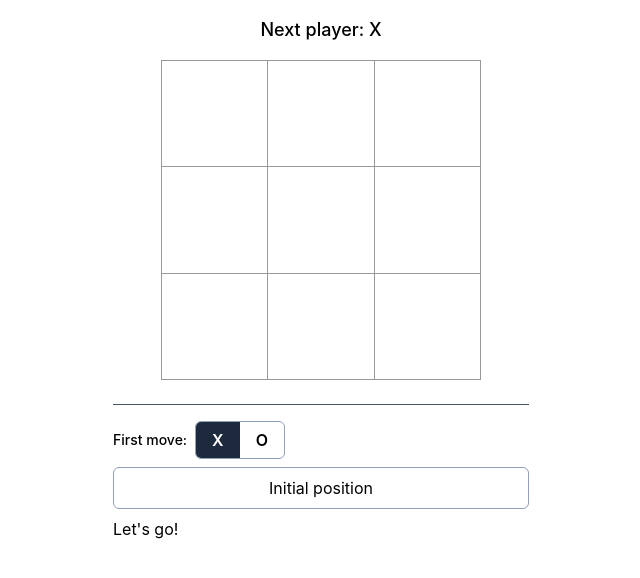
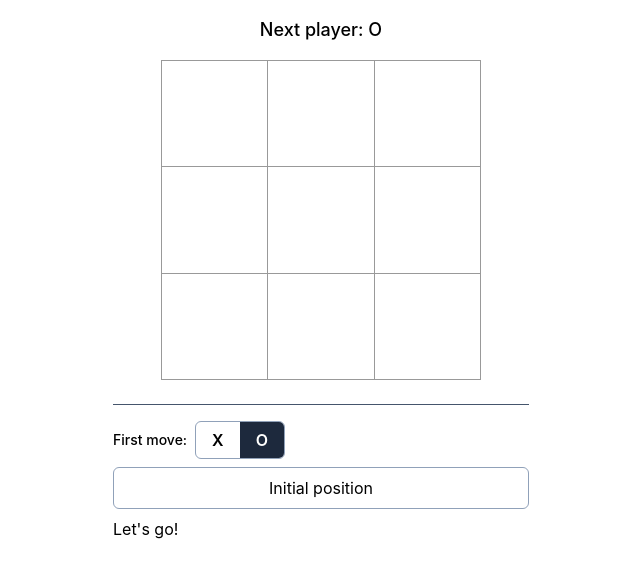
Before and after one commit to ibqn/lev-tic-tac-toe, a React (Vite) app: page / in a window 1280 px wide. Shown: the top 578 px of the page, without its empty margins (319-959 px from the left). Built offline with nearby package versions, Linux system fonts and the light colour scheme.

Commit message:
feat: change default first player to 'O' in Game component

```diff
--- a/src/components/game.tsx
+++ b/src/components/game.tsx
@@ -8,7 +8,7 @@ export const Game = () => {
   const [squares, setSquares] = useState<SquareType[]>(Array(9).fill(null))
   const [move, setMove] = useState(0)
   const [history, setHistory] = useState<number[]>([])
-  const [firstPlayer, setFirstPlayer] = useState<SquareType>('X')
+  const [firstPlayer, setFirstPlayer] = useState<SquareType>('O')
 
   const winner = useMemo(() => calculateWinner(squares), [squares])
 
```
